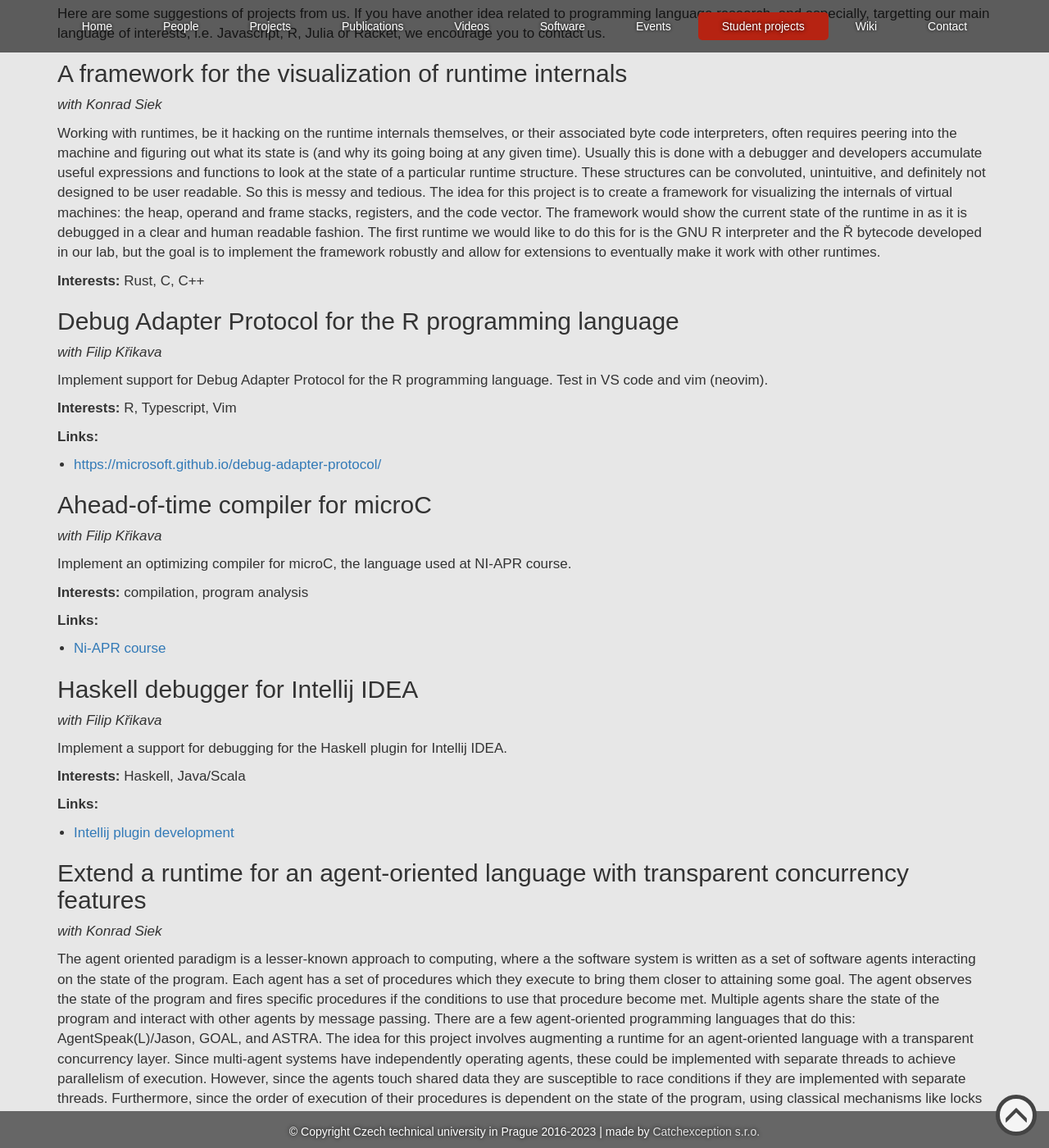
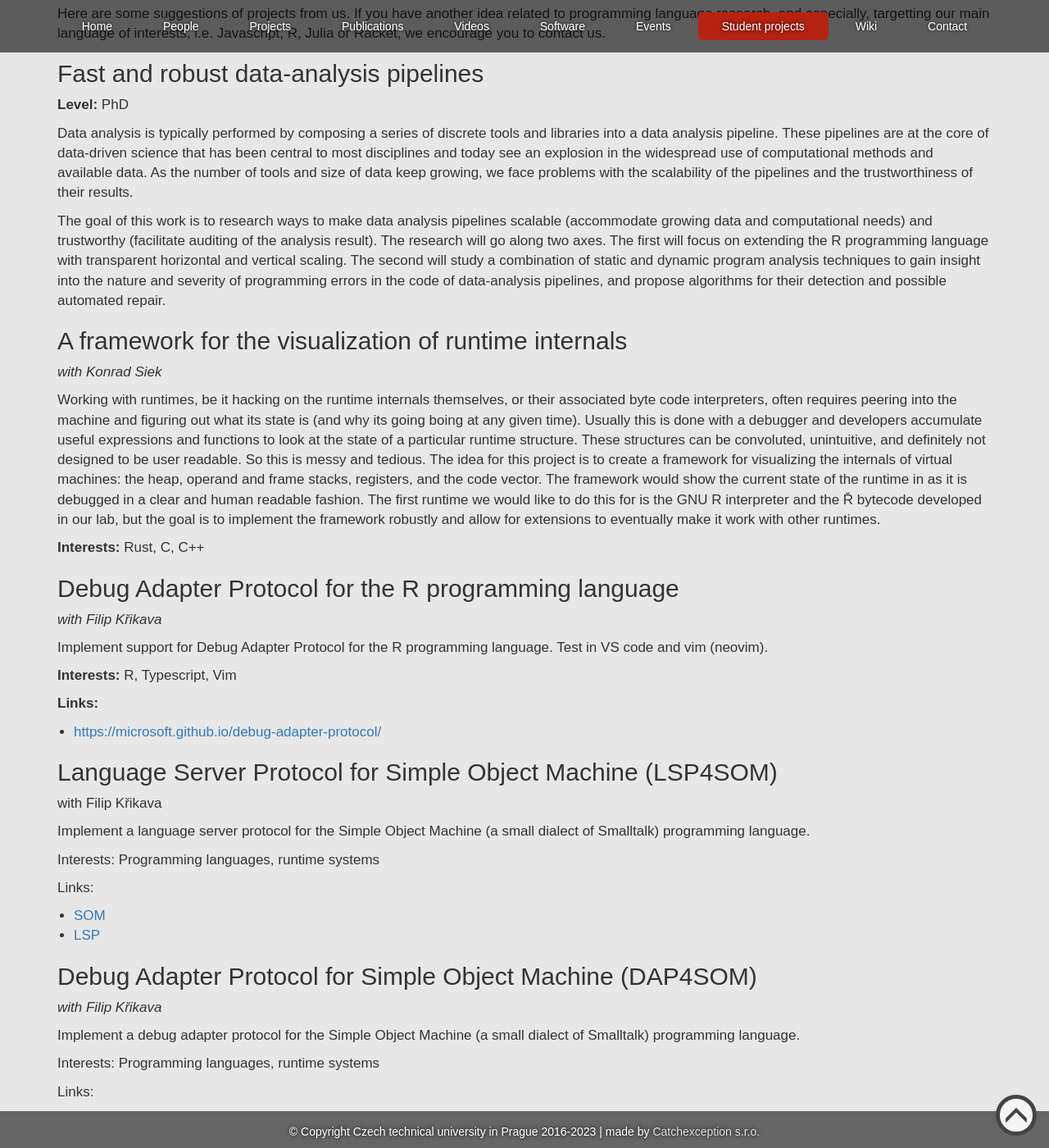
Before and after one commit to PRL-PRG/prl-prg.github.io, a Jekyll site: the page built from student-projects.md, in a window 1280 px wide and 1400 px high, scrolled down 200 px. Shown: the whole window at 82% size. Built offline with Jekyll 4.4.1, drawn with Linux system fonts in a browser that asks for light colours; some of the changed text lies outside the part shown.

Commit message:
Update jquery, update student projects

```diff
--- a/_includes/footer.html
+++ b/_includes/footer.html
@@ -11,10 +11,15 @@
 <!-- Include all compiled plugins (below), or include individual files as needed -->
 <!-- Jquery FlexSlider http://flexslider.woothemes.com -->
 <!-- Custom scripts -->
-        <script src="js/jquery-2.2.4.mind41d.js?"></script>
+        <!-- <script src="js/jquery-2.2.4.mind41d.js?"></script>
         <script src="js/bootstrap.mind41d.js?"></script>
         <script src="js/jquery.flexsliderd41d.js?"></script>
-        <script src="js/customd41d.js?"></script>
+        <script src="js/customd41d.js?"></script> -->
+
+    <script src="https://code.jquery.com/jquery-3.6.4.min.js"></script>
+    <script src="js/bootstrap.mind41d.js?"></script>
+    <script src="js/jquery.flexsliderd41d.js?"></script>
+    <script src="js/customd41d.js?"></script>
 
 
 </body>
--- a/student-projects.md
+++ b/student-projects.md
@@ -4,6 +4,14 @@
 ---
 
 Here are some suggestions of projects from us. If you have another idea related to programming language research, and especially, targetting our main language of interests, i.e. Javascript, R, Julia or Racket, we encourage you to contact us.
+
+## Fast and robust data-analysis pipelines
+
+**Level:** PhD
+
+Data analysis is typically performed by composing a series of discrete tools and libraries into a data analysis pipeline. These pipelines are at the core of data-driven science that has been central to most disciplines and today see an explosion in the widespread use of computational methods and available data. As the number of tools and size of data keep growing, we face problems with the scalability of the pipelines and the trustworthiness of their results.
+
+The goal of this work is to research ways to make data analysis pipelines scalable (accommodate growing data and computational needs) and trustworthy (facilitate auditing of the analysis result). The research will go along two axes. The first will focus on extending the R programming language with transparent horizontal and vertical scaling. The second will study a combination of static and dynamic program analysis techniques to gain insight into the nature and severity of programming errors in the code of data-analysis pipelines, and propose algorithms for their detection and possible automated repair.
 
 ## A framework for the visualization of runtime internals
 
@@ -31,7 +39,7 @@
 
 _with Filip Křikava_
 
-Implement support for Debug Adapter Protocol  for the R programming language. Test in VS code and vim (neovim).
+Implement support for Debug Adapter Protocol for the R programming language. Test in VS code and vim (neovim).
 
 **Interests:** R, Typescript, Vim
 
@@ -39,17 +47,31 @@
 
 - [https://microsoft.github.io/debug-adapter-protocol/](https://microsoft.github.io/debug-adapter-protocol/)
 
-## Ahead-of-time compiler for microC
+## Language Server Protocol for Simple Object Machine (LSP4SOM)
+
+with Filip Křikava
+
+Implement a language server protocol for the Simple Object Machine (a small dialect of Smalltalk) programming language.
+
+Interests: Programming languages, runtime systems
+
+Links:
+
+- [SOM](https://som-st.github.io/)
+- [LSP](https://microsoft.github.io/language-server-protocol/)
+
+## Debug Adapter Protocol for Simple Object Machine (DAP4SOM)
 
 _with Filip Křikava_
 
-Implement an optimizing compiler for microC, the language used at NI-APR course.
+Implement a debug adapter protocol for the Simple Object Machine (a small dialect of Smalltalk) programming language.
 
-**Interests:** compilation, program analysis
+Interests: Programming languages, runtime systems
 
-**Links:**
+Links:
 
-- [Ni-APR course](https://courses.fit.cvut.cz/NI-APR/)
+- [SOM](https://som-st.github.io/)
+- [DAP](https://microsoft.github.io/debug-adapter-protocol/)
 
 ## Haskell debugger for Intellij IDEA
 
@@ -62,44 +84,6 @@
 **Links:**
 
 - [Intellij plugin development](https://plugins.jetbrains.com/docs/intellij/getting-started.html)
-
-## Extend a runtime for an agent-oriented language with transparent concurrency features
-
-_with Konrad Siek_
-
-
-The agent oriented paradigm is a lesser-known approach to computing, where a
-the software system is written as a set of software agents interacting on the
-state of the program.  Each agent has a set of procedures which they execute to
-bring them closer to attaining some goal. The agent observes the state of the
-program and fires specific procedures if the conditions to use that procedure
-become met. Multiple agents share the state of the program and interact with
-other agents by message passing. There are a few agent-oriented programming
-languages that do this: AgentSpeak(L)/Jason, GOAL, and ASTRA.
-The idea for this project involves augmenting a runtime for an agent-oriented
-language with a transparent concurrency layer. Since multi-agent systems have
-independently operating agents, these could be implemented with separate
-threads to achieve parallelism of execution. However, since the agents touch
-shared data they are susceptible to race conditions if they are implemented
-with separate threads. Furthermore, since the order of execution of their
-procedures is dependent on the state of the program, using classical mechanisms
-like locks makes agents susceptible to deadlocks. The goal of this project is to
-construct a layer of concurrency control that would co-ordinate the execution
-of procedures to remove races (and deadlocks) automatically à la transactions
-or universal constructions.
-
-
-**Interests:** Java (most of these languages are implemented in Java), a fearlessness of
-concurrency, a love for niche technology
-
-**Links:**
-
-  - [http://www.sarl.io/](http://www.sarl.io/)
-  - [https://goalapl.atlassian.net/wiki/](https://goalapl.atlassian.net/wiki/)
-  - [https://sourceforge.net/projects/jason/](https://sourceforge.net/projects/jason/)
-  - [http://astralanguage.com/wordpress/astra-user-guide/](http://astralanguage.com/wordpress/astra-user-guide/)
-
-
 
 # Interactive Visualisation of Program Analysis Algorithms
 
@@ -114,10 +98,9 @@
 
 **Links:**
 
-- [https://algorithm-visualizer.org]( https://algorithm-visualizer.org) and [https://visualgo.net/en](https://visualgo.net/en)
+- [https://algorithm-visualizer.org](https://algorithm-visualizer.org) and [https://visualgo.net/en](https://visualgo.net/en)
 - [NI-APR course](https://courses.fit.cvut.cz/NI-APR/)
 - [D3.js](https://d3js.org/)
-
 
 ## Interpreter Design and Implementation
 
@@ -128,6 +111,7 @@
 **Interests:** low-level C++ programming
 
 **Links:**
+
 - [http://trac.webkit.org/changeset/108309](http://trac.webkit.org/changeset/108309)
 - [https://www.jilp.org/vol5/v5paper12.pdf](https://www.jilp.org/vol5/v5paper12.pdf)
 
@@ -141,8 +125,8 @@
 **Interests:** assembly language, language implementation
 
 **Links:**
+
 - [https://github.com/StanfordPL/stoke](https://github.com/StanfordPL/stoke)
-
 
 ## Design of a Regression Benchmark Framework
 
```
Also changed, not shown: Gemfile.lock.
